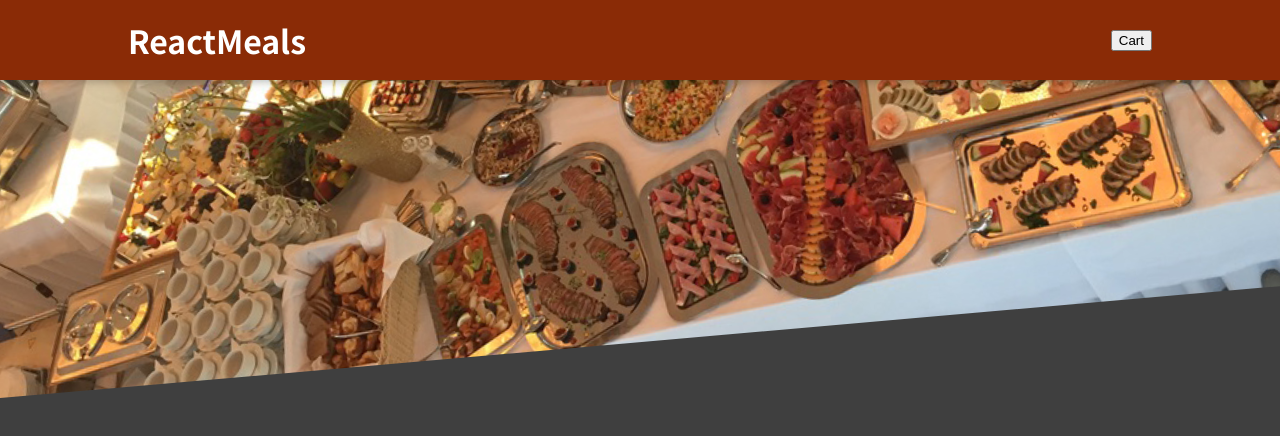
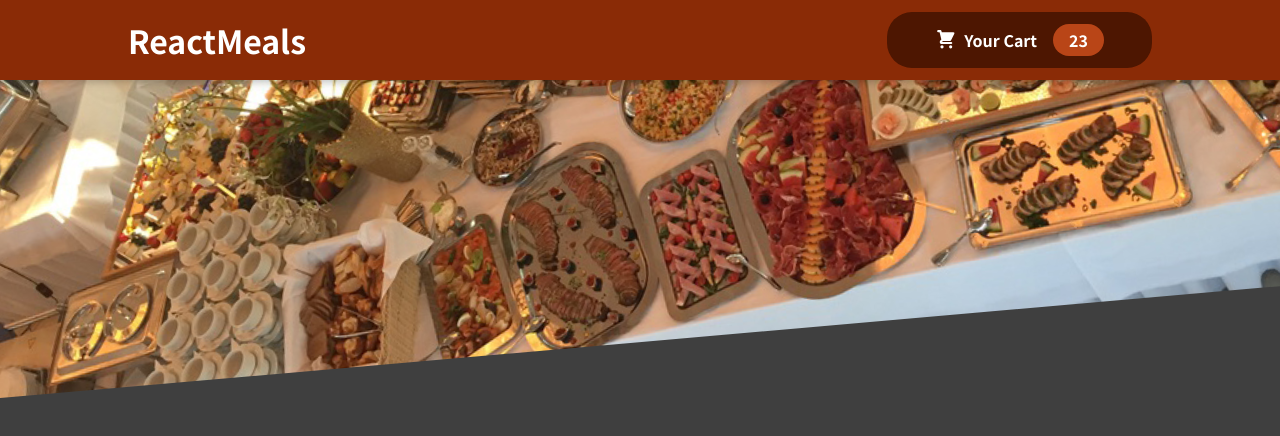
Before and after one commit to sheikhulislamov/food-order-app, a React (Create React App) app: page / in a window 1280 px wide. Shown: the top 436 px of the page. Built offline with nearby package versions, Linux system fonts and the light colour scheme.

Commit message:
Add HeaderCartButton and CartIcon components

```diff
--- /dev/null
+++ b/src/components/Cart/CartIcon.js
@@ -0,0 +1,13 @@
+const CartIcon = () => {
+    return (
+      <svg
+        xmlns='http://www.w3.org/2000/svg'
+        viewBox='0 0 20 20'
+        fill='currentColor'
+      >
+        <path d='M3 1a1 1 0 000 2h1.22l.305 1.222a.997.997 0 00.01.042l1.358 5.43-.893.892C3.74 11.846 4.632 14 6.414 14H15a1 1 0 000-2H6.414l1-1H14a1 1 0 00.894-.553l3-6A1 1 0 0017 3H6.28l-.31-1.243A1 1 0 005 1H3zM16 16.5a1.5 1.5 0 11-3 0 1.5 1.5 0 013 0zM6.5 18a1.5 1.5 0 100-3 1.5 1.5 0 000 3z' />
+      </svg>
+    );
+  };
+
+  export default CartIcon;
--- a/src/components/Layout/Header.js
+++ b/src/components/Layout/Header.js
@@ -1,5 +1,6 @@
 import { Fragment } from 'react';
 
+import HeaderCartButton from './HeaderCartButton';
 import mealsImage from '../../assets/meals.jpeg';
 import classes from './Header.module.css';
 
@@ -8,7 +9,7 @@
     <Fragment>
         <header className={classes.header}>
             <h1>ReactMeals</h1>
-            <button>Cart</button>
+            <HeaderCartButton />
         </header>
         <div className={classes['main-image']}>
             <img src={mealsImage} alt="A table full of delicious food!" />
--- /dev/null
+++ b/src/components/Layout/HeaderCartButton.js
@@ -0,0 +1,16 @@
+import CartIcon from '../Cart/CartIcon';
+import classes from './HeaderCartButton.module.css'
+
+const HeaderCartButton = (props) => {
+    return (
+        <button className={classes.button}>
+            <span className={classes.icon}>
+                <CartIcon />
+            </span>
+            <span>Your Cart</span>
+            <span className={classes.badge}>23</span>
+        </button>
+    );
+};
+
+export default HeaderCartButton;
--- /dev/null
+++ b/src/components/Layout/HeaderCartButton.module.css
@@ -0,0 +1,59 @@
+.button {
+    cursor: pointer;
+    font: inherit;
+    border: none;
+    background-color: #4d1601;
+    color: white;
+    padding: 0.75rem 3rem;
+    display: flex;
+    justify-content: space-around;
+    align-items: center;
+    border-radius: 25px;
+    font-weight: bold;
+  }
+
+  .button:hover,
+  .button:active {
+    background-color: #2c0d00;
+  }
+
+  .icon {
+    width: 1.35rem;
+    height: 1.35rem;
+    margin-right: 0.5rem;
+  }
+
+  .badge {
+    background-color: #b94517;
+    padding: 0.25rem 1rem;
+    border-radius: 25px;
+    margin-left: 1rem;
+    font-weight: bold;
+  }
+
+  .button:hover .badge,
+  .button:active .badge {
+    background-color: #92320c;
+  }
+
+  .bump {
+    animation: bump 300ms ease-out;
+  }
+
+  @keyframes bump {
+    0% {
+      transform: scale(1);
+    }
+    10% {
+      transform: scale(0.9);
+    }
+    30% {
+      transform: scale(1.1);
+    }
+    50% {
+      transform: scale(1.15);
+    }
+    100% {
+      transform: scale(1);
+    }
+  }
```
Also changed, not shown: 1 other file (tests, documents, lock files or other folders).
